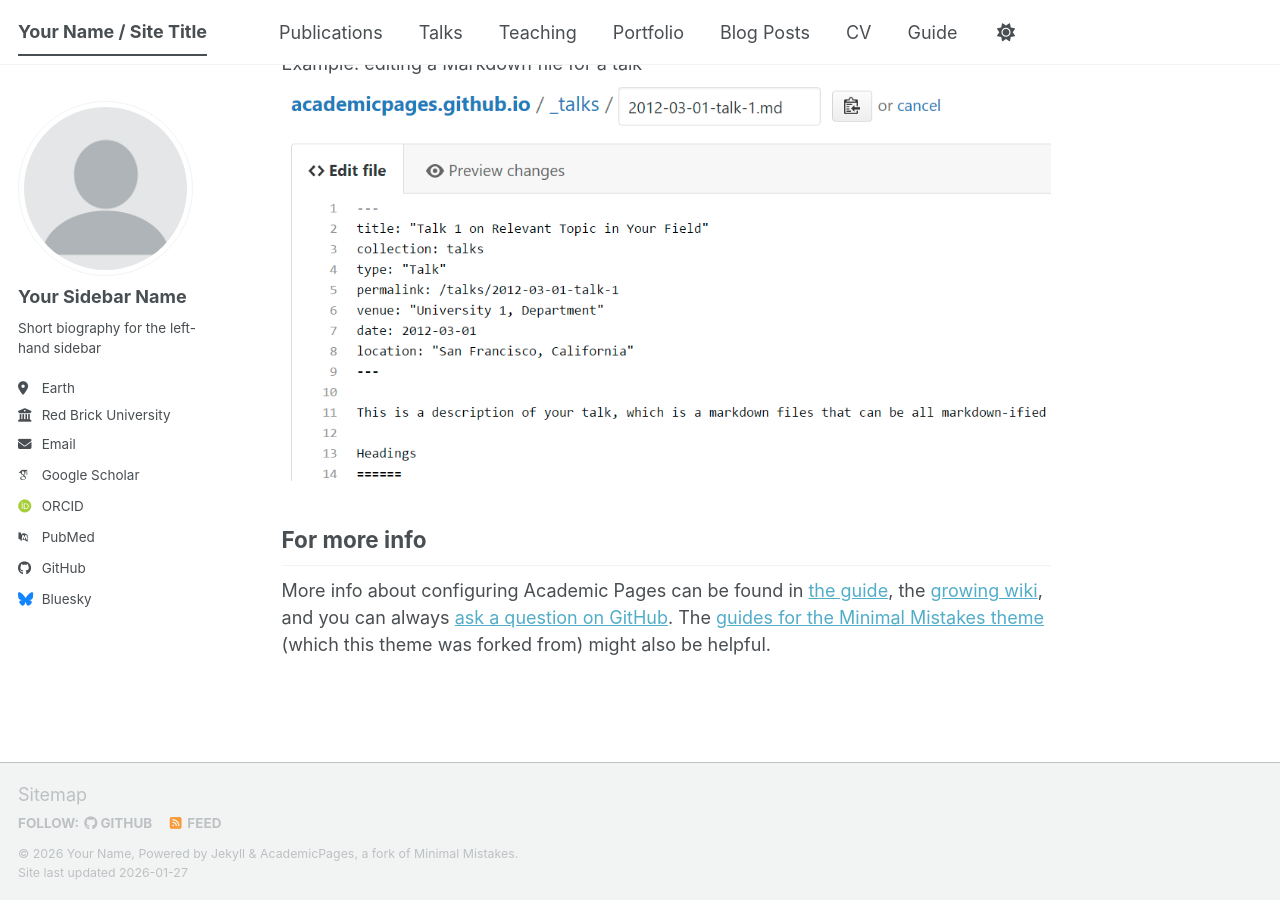
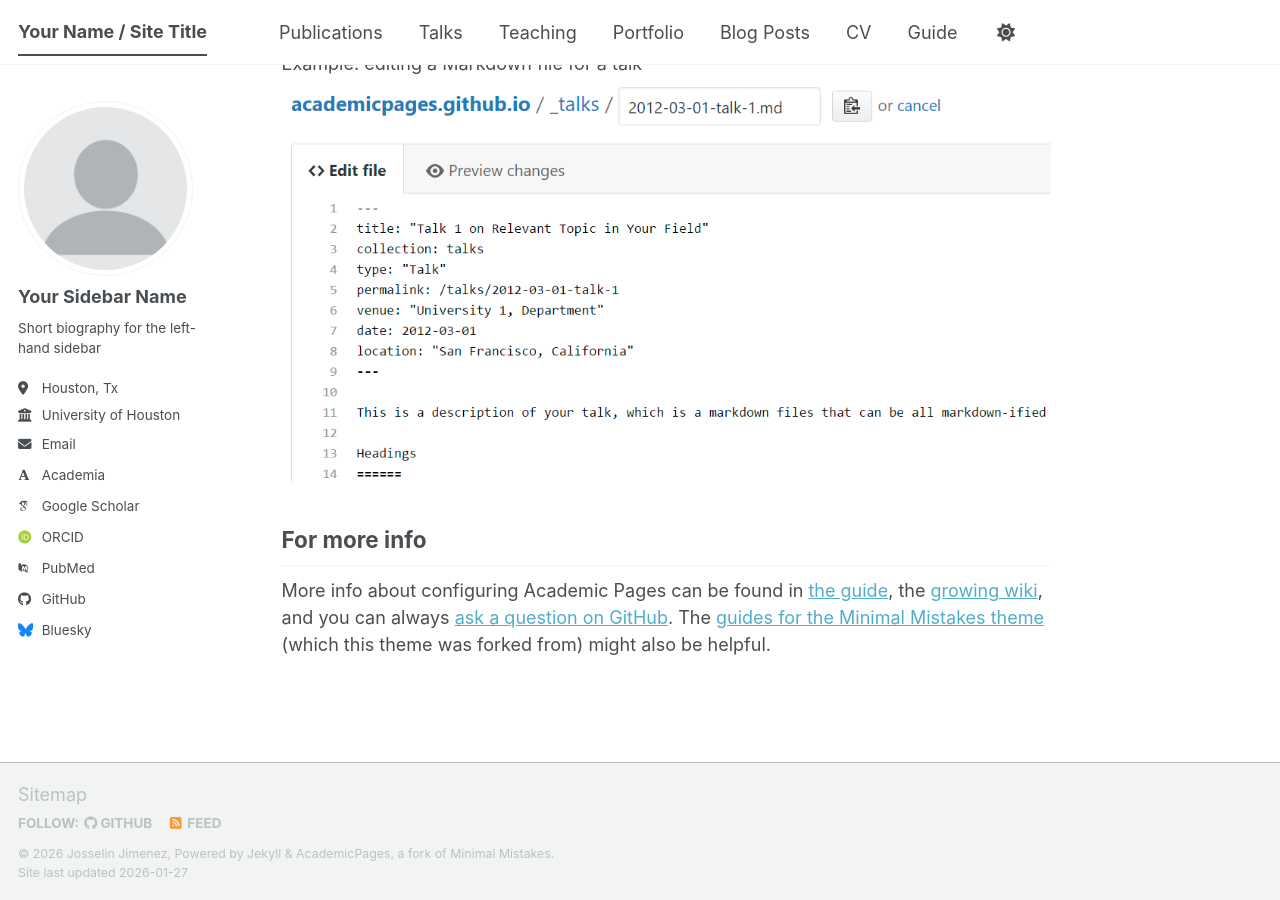
Before and after one commit to josselin-jimenez/josselin-jimenez.github.io, a Jekyll site: the page built from _pages/about.md, in a window 1280 px wide and 900 px high, scrolled down 2720 px. Built offline with Jekyll 4.4.1, drawn with Linux system fonts in a browser that asks for light colours; some web fonts are replaced; a script bundle is joined from its source files by our own code; library files that are not in the unit come from our copies.

Commit message:
Update _config.yml
Update site title and sidebar info

```diff
--- a/_config.yml
+++ b/_config.yml
@@ -11,9 +11,9 @@
 site_theme               : "default" # The available themes options are "default", "air", "sunrise", "mint", "dirt" and "contrast"
 title                    : "Your Name / Site Title"
 title_separator          : "-"
-name                     : &name "Your Name"
-description              : &description "Your Name's academic portfolio"   # Update this with a general description of your site, this is the default if not overridden by a page
-url                      : https://academicpages.github.io # The base hostname & protocol for your site e.g. "https://[your GitHub username].github.io",
+name                     : &name "Josselin Jimenez"
+description              : &description "Josselin's academic portfolio"   # Update this with a general description of your site, this is the default if not overridden by a page
+url                      : https://josselin-jimenez.github.io # The base hostname & protocol for your site e.g. "https://[your GitHub username].github.io",
                                                            # or if you already have some other page hosted on Github then use "https://[your GitHub username].github.io/[Your Repo Name]"
 baseurl                  : "" # the subpath of your site, e.g. "/blog"
 repository               : "academicpages/academicpages.github.io"
@@ -27,13 +27,13 @@
   name             : "Your Sidebar Name"
   pronouns         : # example: "she/her"
   bio              : "Short biography for the left-hand sidebar"
-  location         : "Earth"
-  employer         : "Red Brick University"
+  location         : "Houston, Tx"
+  employer         : "University of Houston"
   uri              : # URL
   email            : "none@example.org"
 
   # Academic websites
-  academia         : # URL
+  academia         : "cs.uh.edu" # URL
   arxiv            : # URL - Update with the correct link to your profile
   googlescholar    : "https://scholar.google.com/citations?user=PS_CX0AAAAAJ"
   inspire-hep      : # URL
@@ -51,7 +51,7 @@
   bitbucket        : # Username - Update with your username on the site
   codepen          : # Username
   dribbble         : # Username
-  github           : "academicpages"
+  github           : "josselin-jimenez"
   kaggle           : # Username
   stackoverflow    : # User number or user number and name (i.e., use "1" or "1/jeff-atwood")
 
```
